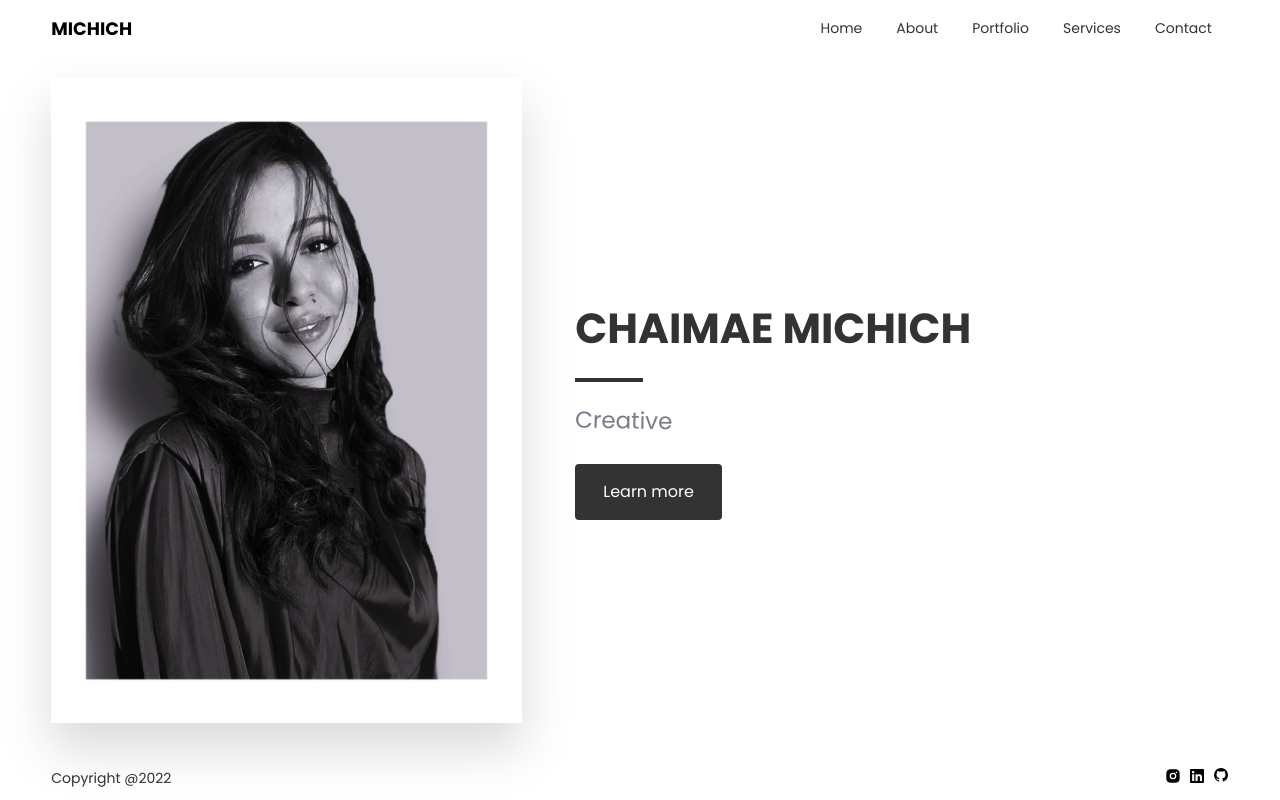
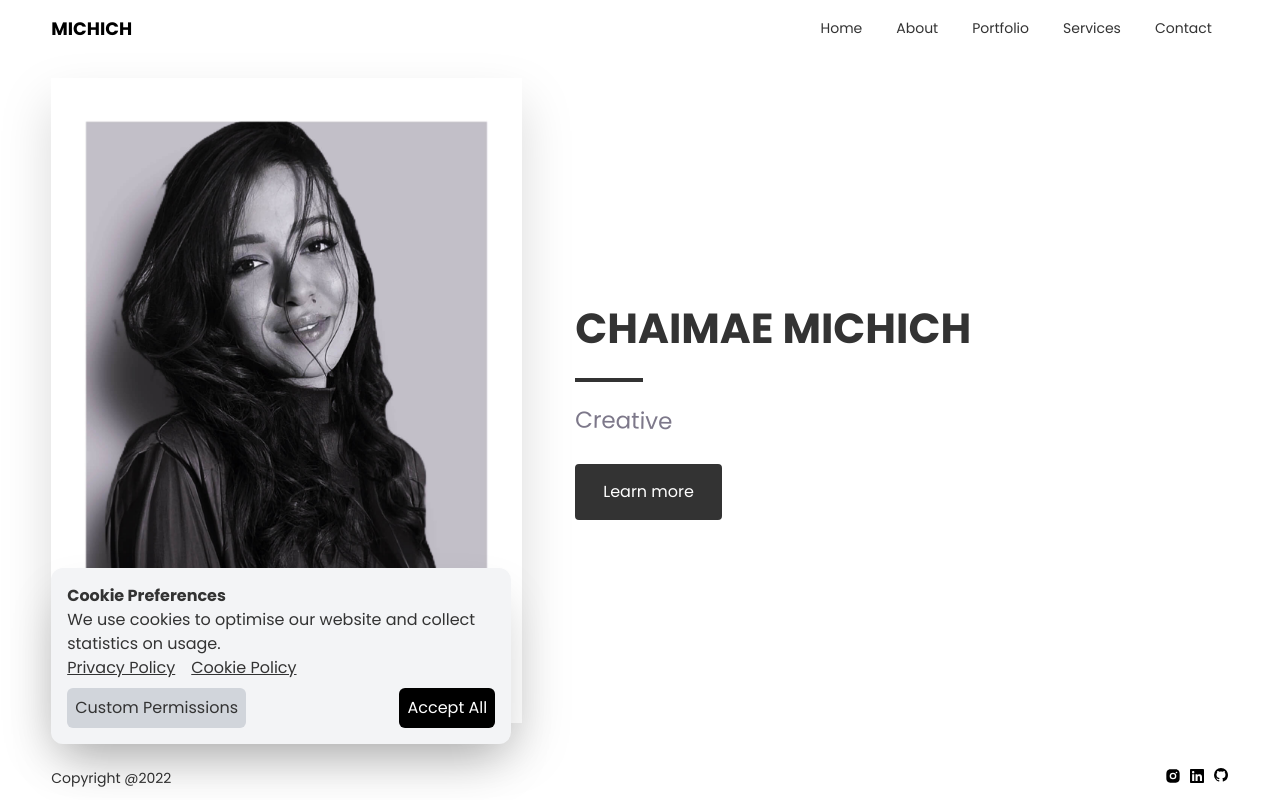
Before and after one commit to Chima20-art/portfolio-v2, a Next.js app: page / in a window 1280 px wide. Built offline with nearby package versions, Linux system fonts and the light colour scheme.

Commit message:
added cookie popup

```diff
--- a/components/cookiePopUp.js
+++ b/components/cookiePopUp.js
@@ -1,3 +1,64 @@
+import { useState } from "react";
 export default function CookiePopUp() {
-  return <div className="bg-red-300"> cookie</div>;
+  const [isCustomCookies, setIsCustomCookies] = useState(false);
+  return (
+    <div className="bg-gray-100 shadow-2xl flex flex-col gap-2 rounded-xl absolute bottom-0 left-0 p-4 z-50 max-w-[460px]">
+      {" "}
+      {!isCustomCookies ? (
+        <div>
+          {" "}
+          <h1 className="font-bold ">Cookie Preferences</h1>
+          <p>
+            We use cookies to optimise our website and collect statistics on
+            usage.
+          </p>
+          <div className="flex flex-row w-full gap-4">
+            <a className="underline font-medium hover:cursor-pointer">
+              {" "}
+              Privacy Policy
+            </a>
+            <a className="underline font-medium hover:cursor-pointer">
+              {" "}
+              Cookie Policy
+            </a>
+          </div>
+        </div>
+      ) : (
+        <div className="flex flex-col gap-3">
+          <h1 className="font-bold ">Which cookies do you want to accept?</h1>
+          <p>
+            We use cookies to optimise our website and collect statistics on
+            usage.
+          </p>
+          <div className="flex flex-row w-full justify-between ">
+            <div> Necessary</div>
+            <label className="relative inline-flex items-center cursor-pointer">
+              <input type="checkbox" value="" class="sr-only peer" />
+              <div className="w-11 h-6 bg-gray-200 peer-focus:outline-none peer-focus:ring-4 peer-focus:ring-blue-300 dark:peer-focus:ring-blue-800 rounded-full peer dark:bg-gray-700 peer-checked:after:translate-x-full peer-checked:after:border-white after:content-[''] after:absolute after:top-[2px] after:left-[2px] after:bg-white after:border-gray-300 after:border after:rounded-full after:h-5 after:w-5 after:transition-all dark:border-gray-600 peer-checked:bg-blue-600"></div>
+            </label>
+          </div>
+          <div className="flex flex-row w-full justify-between">
+            <div> Statistics</div>
+            <label className="relative inline-flex items-center cursor-pointer">
+              <input type="checkbox" value="" className="sr-only peer" />
+              <div className="w-11 h-6 bg-gray-200 peer-focus:outline-none peer-focus:ring-4 peer-focus:ring-blue-300 dark:peer-focus:ring-blue-800 rounded-full peer dark:bg-gray-700 peer-checked:after:translate-x-full peer-checked:after:border-white after:content-[''] after:absolute after:top-[2px] after:left-[2px] after:bg-white after:border-gray-300 after:border after:rounded-full after:h-5 after:w-5 after:transition-all dark:border-gray-600 peer-checked:bg-blue-600"></div>
+            </label>
+          </div>
+        </div>
+      )}
+      <div className="flex flex-row w-full justify-between">
+        <div
+          onClick={() => setIsCustomCookies(true)}
+          className="bg-gray-300 cursor-pointer p-2 rounded-md"
+        >
+          {" "}
+          Custom Permissions
+        </div>
+        <div className="bg-black text-white cursor-pointer p-2 rounded-md">
+          {" "}
+          Accept All
+        </div>
+      </div>
+    </div>
+  );
 }
--- a/pages/_app.js
+++ b/pages/_app.js
@@ -8,6 +8,7 @@ import Loading from "../components/loading";
 import { DefaultSeo } from "next-seo";
 import Image from "next/image";
 import GoogleAnalytics from "../components/googleAnalytics";
+import CookiePopUp from "../components/cookiePopUp";
 
 function MyApp({ Component, pageProps, router }) {
   const [loading, setLoading] = useState(true);
@@ -42,7 +43,8 @@ function MyApp({ Component, pageProps, router }) {
 
         <Header />
 
-        <div className="w-full flex flex-1 h-[calc(100vh_-_112px)]  justify-start  object-contain scrollbar-hide ">
+        <div className=" relative w-full flex flex-1 h-[calc(100vh_-_112px)]  justify-start  object-contain scrollbar-hide ">
+          <CookiePopUp />
           <div className=" xl:flex hidden  w-[40%]">
             <Image
               height={600}
```
